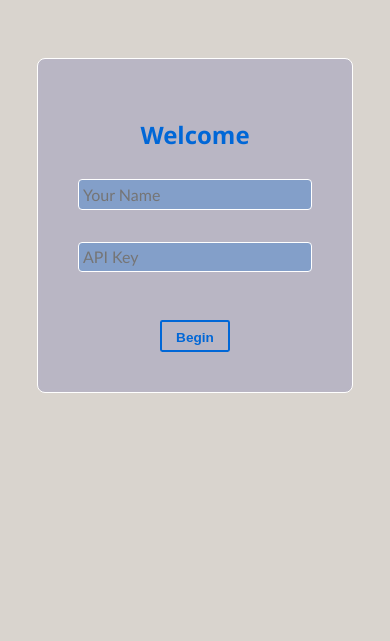
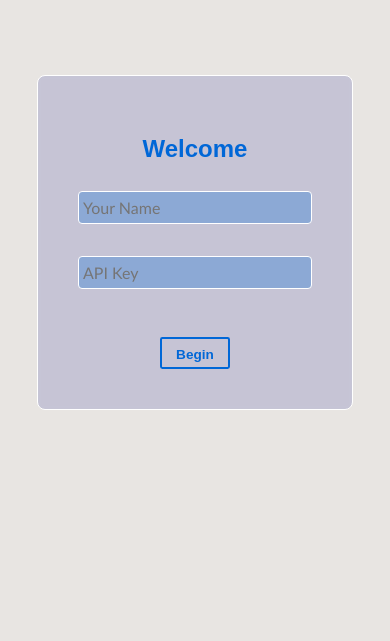
Before and after one commit to Dhela19/aiChatbot, a website: page index.html in a window 390 px wide. Shown: the part 203-844 px from the top of the page. Drawn offline with Linux system fonts and the light colour scheme.

Commit message:
Background Change

```diff
--- a/style.css
+++ b/style.css
@@ -131,12 +131,14 @@ input[type="text"]::placeholder{
     body{
         margin:0;
         padding:0;
+        font-family: 'Poppins', sans-serif;
+        background: #ada29646;
     }
     .body{
         height:auto;
         padding-bottom:3rem;
         background: none;
-        margin-top:rem;
+        margin-top:5rem;
     }
     .container{
         flex-direction:column-reverse;
```
